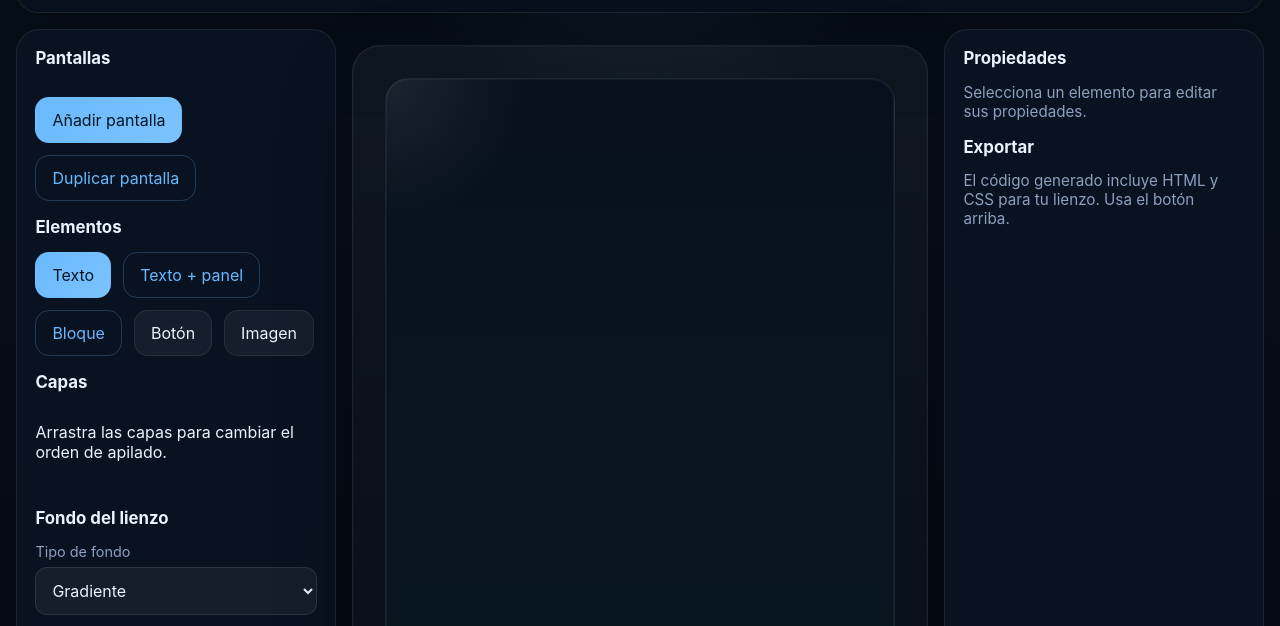
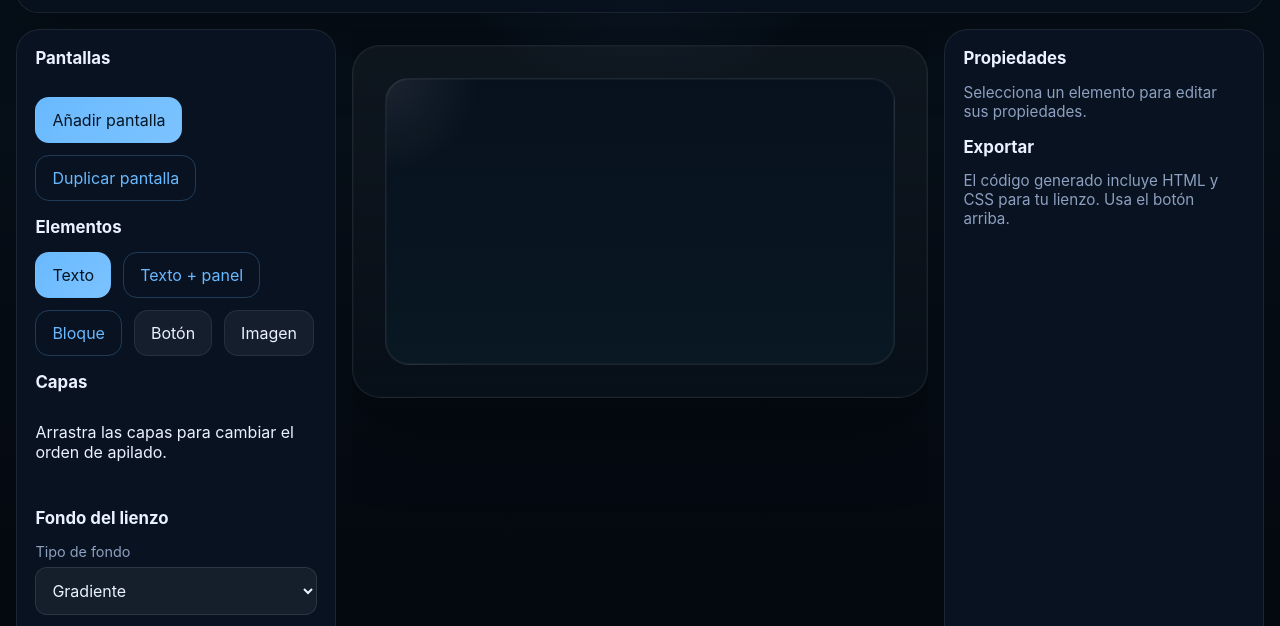
Before and after one commit to Hectorproxd09/para-probar-pagina-2-, a plain HTML site: page index.html in a window 1280 px wide. Shown: the part 127-753 px from the top of the page. Drawn offline with Linux system fonts and the light colour scheme.

Commit message:
Update styles.css

```diff
--- a/styles.css
+++ b/styles.css
@@ -16,7 +16,8 @@
 
 html, body {
   margin: 0;
-  min-height: 100%;
+  height: 100%;
+  overflow: hidden;
   font-family: Inter, system-ui, sans-serif;
   background: radial-gradient(circle at top, rgba(106, 178, 255, 0.12), transparent 22%),
     linear-gradient(180deg, #06101a 0%, #04080f 100%);
@@ -93,6 +94,8 @@ button, input, textarea, select {
   grid-template-columns: minmax(280px, 320px) minmax(0, 1fr) minmax(280px, 320px);
   gap: 1rem;
   align-items: stretch;
+  min-height: calc(100vh - 7rem);
+  overflow: hidden;
 }
 
 .app.panels-hidden .panel {
@@ -117,6 +120,8 @@ button, input, textarea, select {
   display: flex;
   flex-direction: column;
   gap: 1rem;
+  min-height: 0;
+  overflow: auto;
 }
 
 .panel-section {
@@ -205,11 +210,13 @@ textarea {
   justify-content: center;
   align-items: flex-start;
   padding: 1rem 0;
+  overflow: hidden;
 }
 
 .canvas-wrapper {
-  width: min(100%, 1140px);
-  min-height: 760px;
+  width: min(100%, 1920px);
+  max-width: 100%;
+  max-height: calc(100vh - 8rem);
   border-radius: 28px;
   background: linear-gradient(180deg, rgba(255, 255, 255, 0.04), rgba(8, 16, 25, 0.92));
   border: 1px solid rgba(255, 255, 255, 0.08);
@@ -227,10 +234,10 @@ textarea {
 
 .canvas {
   position: relative;
-  width: 100%;
-  max-width: 1040px;
-  min-height: 720px;
-  aspect-ratio: 16 / 10;
+  width: min(100%, 1920px);
+  max-width: 100%;
+  aspect-ratio: 16 / 9;
+  max-height: calc(100vh - 12rem);
   border-radius: 24px;
   background: radial-gradient(circle at top left, rgba(255, 255, 255, 0.08), transparent 16%),
     linear-gradient(180deg, #07111e 0%, #091822 100%);
@@ -277,6 +284,24 @@ textarea {
   user-select: none;
   transition: transform 0.1s ease, border-color 0.15s ease, background 0.15s ease;
   z-index: 1;
+}
+
+.resize-handle {
+  position: absolute;
+  right: 0.5rem;
+  bottom: 0.5rem;
+  width: 14px;
+  height: 14px;
+  border-radius: 50%;
+  background: rgba(255, 255, 255, 0.8);
+  opacity: 0;
+  pointer-events: none;
+  transition: opacity 0.15s ease;
+}
+
+.canvas-item.selected .resize-handle {
+  opacity: 1;
+  pointer-events: auto;
 }
 
 .canvas-item.button {
```
